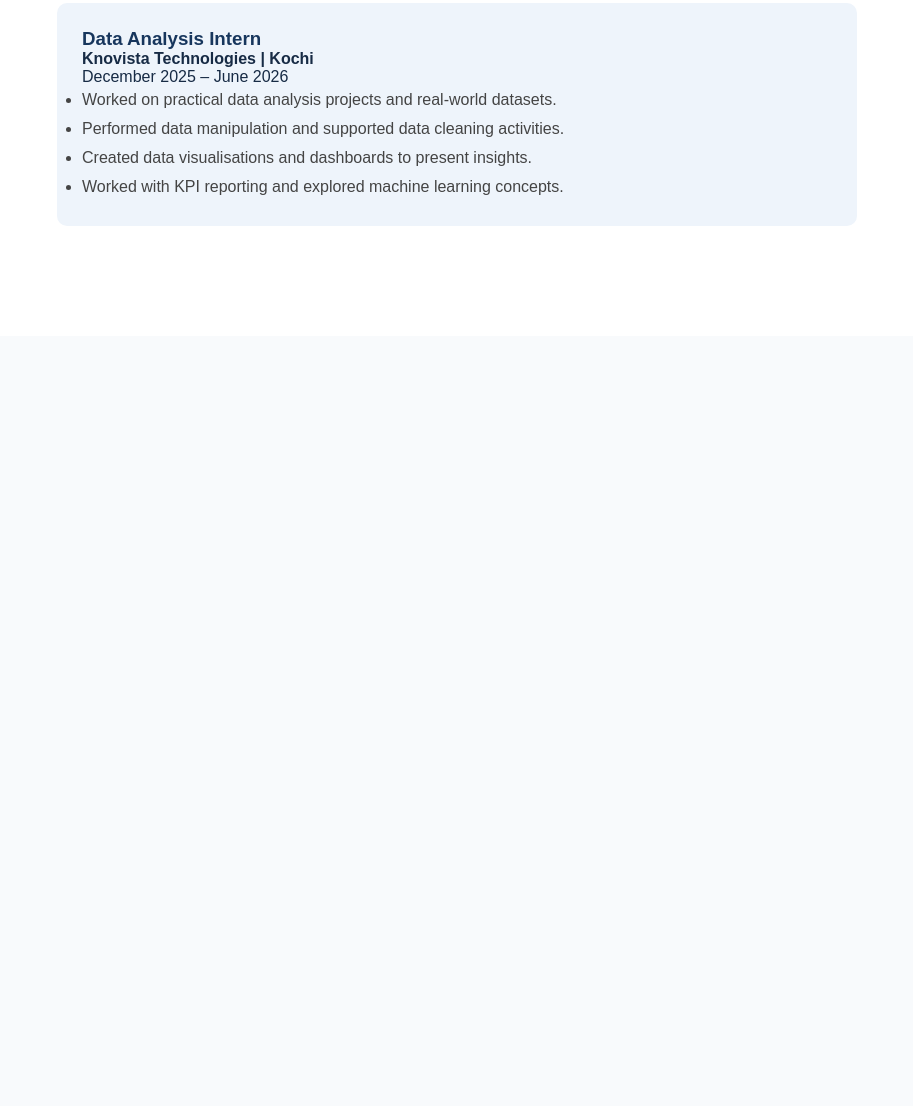
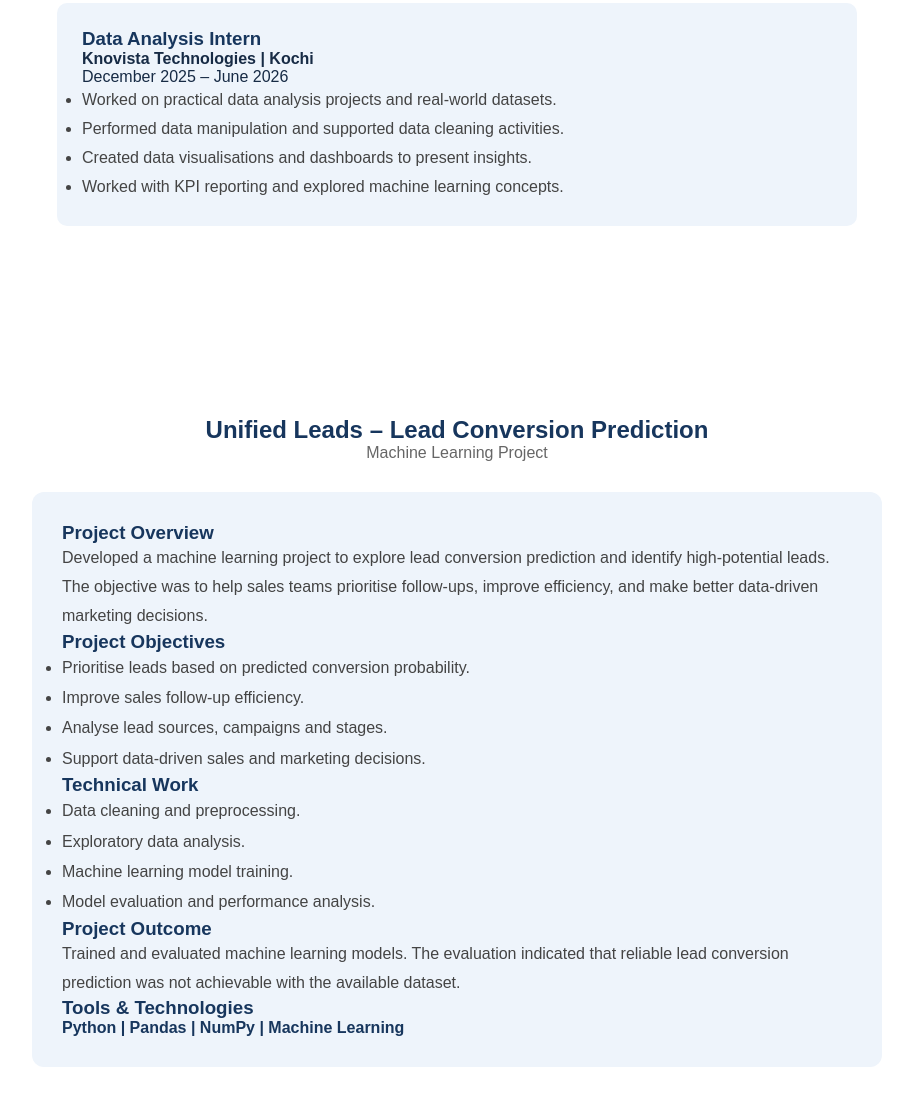
Before and after one commit to suhailak786/suhailak786.github.io, a plain HTML site: page index.html in a window 1280 px wide. Shown: the part 1847-2953 px from the top of the page, without its empty margins (183-1096 px from the left). Before the commit the page ends 2183 px from the top, so only its background shows below. Drawn offline with Linux system fonts and the light colour scheme.

Commit message:
Update index.html

```diff
--- a/index.html
+++ b/index.html
@@ -208,6 +208,63 @@
     </ul>
   </div>
 </section>
+    <!-- Unified Leads ML Project -->
+<section id="unified-leads" style="padding:80px 10%; background:#ffffff;">
+
+  <h2 style="text-align:center; color:#17365d;">
+    Unified Leads – Lead Conversion Prediction
+  </h2>
+
+  <p style="text-align:center; color:#666;">
+    Machine Learning Project
+  </p>
+
+  <div style="max-width:850px; margin:30px auto; padding:30px;
+              background:#eef4fb; border-radius:12px;">
+
+    <h3 style="color:#17365d;">Project Overview</h3>
+
+    <p style="line-height:1.8; color:#444;">
+      Developed a machine learning project to explore lead conversion
+      prediction and identify high-potential leads. The objective was
+      to help sales teams prioritise follow-ups, improve efficiency,
+      and make better data-driven marketing decisions.
+    </p>
+
+    <h3 style="color:#17365d;">Project Objectives</h3>
+
+    <ul style="line-height:1.9; color:#444;">
+      <li>Prioritise leads based on predicted conversion probability.</li>
+      <li>Improve sales follow-up efficiency.</li>
+      <li>Analyse lead sources, campaigns and stages.</li>
+      <li>Support data-driven sales and marketing decisions.</li>
+    </ul>
+
+    <h3 style="color:#17365d;">Technical Work</h3>
+
+    <ul style="line-height:1.9; color:#444;">
+      <li>Data cleaning and preprocessing.</li>
+      <li>Exploratory data analysis.</li>
+      <li>Machine learning model training.</li>
+      <li>Model evaluation and performance analysis.</li>
+    </ul>
+
+    <h3 style="color:#17365d;">Project Outcome</h3>
+
+    <p style="line-height:1.8; color:#444;">
+      Trained and evaluated machine learning models. The evaluation
+      indicated that reliable lead conversion prediction was not
+      achievable with the available dataset.
+    </p>
+
+    <h3 style="color:#17365d;">Tools & Technologies</h3>
+
+    <p style="color:#17365d; font-weight:bold;">
+      Python | Pandas | NumPy | Machine Learning
+    </p>
+
+  </div>
+</section>
 </body>
 
 </html>
```
